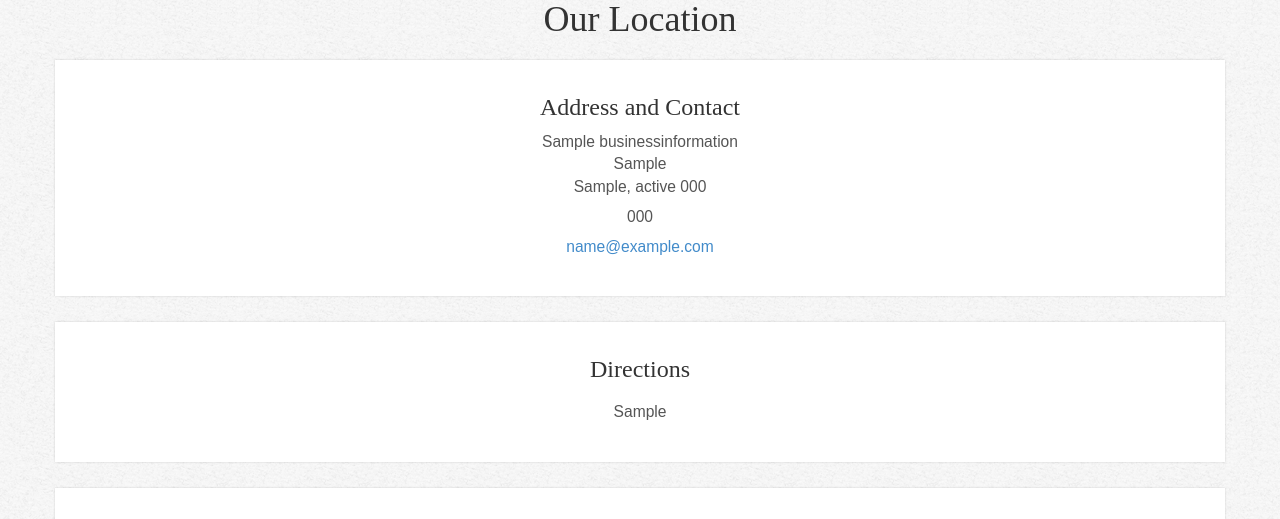
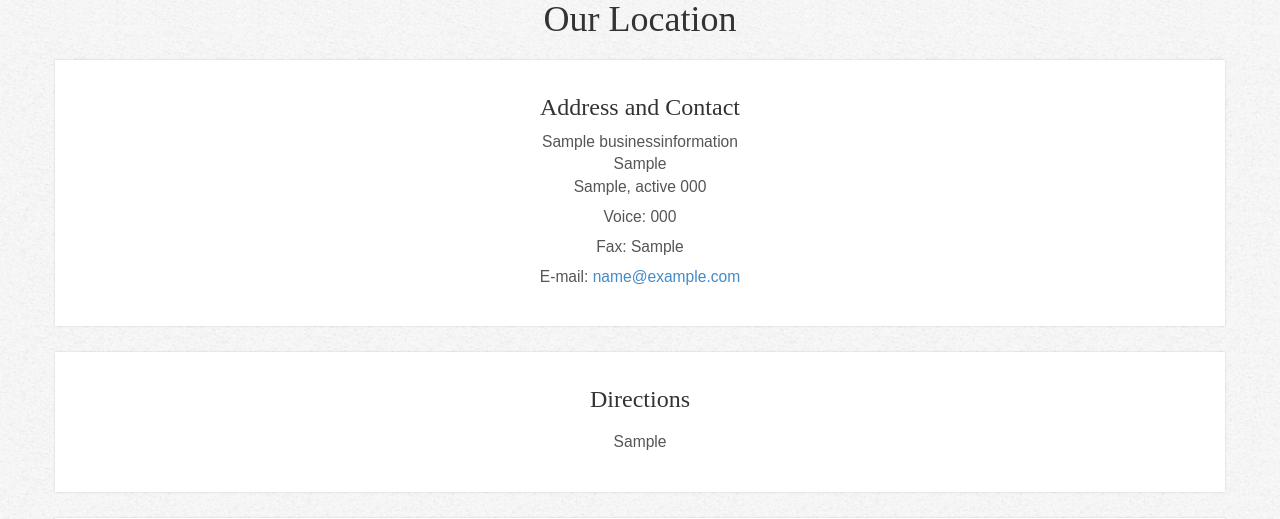
Before and after one commit to jongund/pws2, a Django app: page /directions/ in a window 1280 px wide. Shown: the part 130-649 px from the top of the page. Run offline with Django 3.2, Linux system fonts and the light colour scheme; tables that the repository leaves empty hold one stand-in row (values such as "Sample post"); some libraries are stand-ins or nearby versions; some web fonts are replaced.

Commit message:
added fax number

```diff
--- a/pws2/templates/show_directions.html
+++ b/pws2/templates/show_directions.html
@@ -17,9 +17,10 @@
                       <div style="font-size: 120%">{{businessinfo.business_title}}</div>
                       <div style="font-size: 120%">{{businessinfo.street}}</div>
                       <div style="font-size: 120% ">{{businessinfo.city}}, {{businessinfo.state}}  {{businessinfo.zip}}</div>
-                      <div style="font-size: 120%;padding-top: 0.5em; padding-bottom: 0.5em"><a href="tel:{{businessinfo.phone_href}}">{{businessinfo.phone}}</a></div>
+                      <div style="font-size: 120%;padding-top: 0.5em;">Voice: <a href="tel:{{businessinfo.phone_href}}">{{businessinfo.phone}}</a></div>
+                      <div style="font-size: 120%;padding-top: 0.5em; padding-bottom: 0.5em">Fax: {{businessinfo.fax}}</div>
                       <script>
-                        document.write('<div style="font-size: 120%"><a href="mailto:');
+                        document.write('<div style="font-size: 120%">E-mail: <a href="mailto:');
                         document.write('{{businessinfo.email}}');
                         document.write('">{{businessinfo.email}}</a></div>');
                       </script>
```
